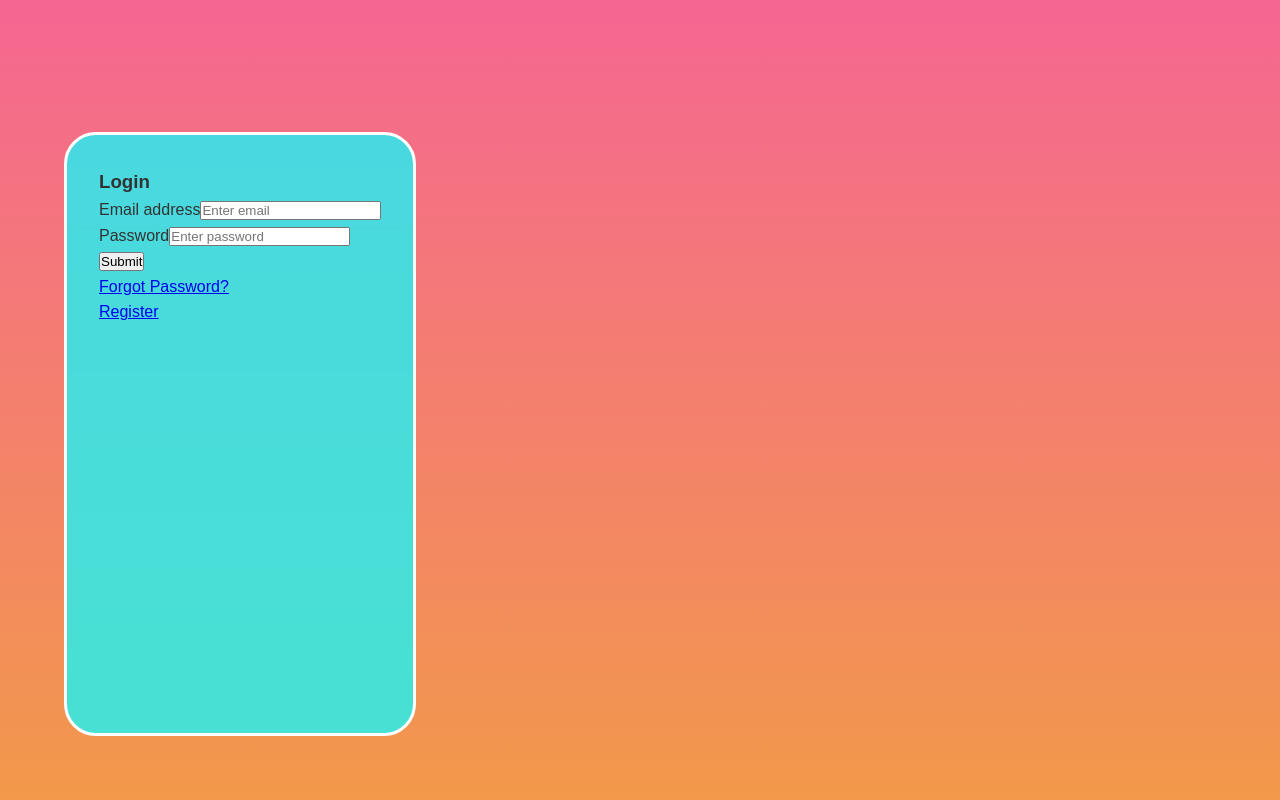
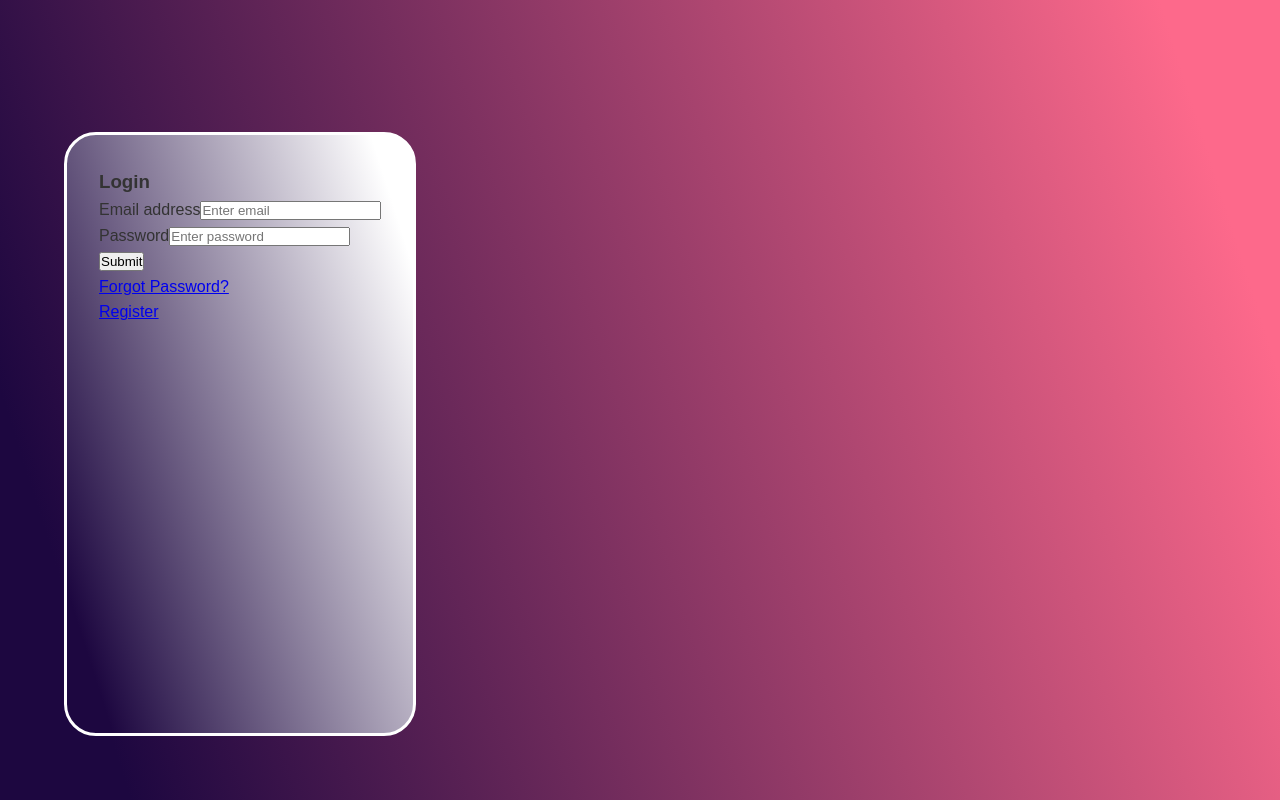
Before and after one commit to Neranjenkumar/flowok, a React (Create React App) app in the folder frontend/: page /login in a window 1280 px wide. Built offline with nearby package versions, Linux system fonts and the light colour scheme.

Commit message:
Changes
New One

```diff
--- a/frontend/src/App.js
+++ b/frontend/src/App.js
@@ -1,4 +1,4 @@
-import React, { useState, useMemo } from 'react';
+import React, { useState, useMemo, useEffect } from 'react';
 import { BrowserRouter as Router, Route, Routes, Navigate } from 'react-router-dom';
 import styled from 'styled-components';
 import { MainLayout } from './styles/Layouts';
@@ -11,8 +11,17 @@ import Login from './Components/Login/Login';
 import Register from './Components/Register/Register';
 
 function App() {
-  const [token, setToken] = useState('');
+  const [token, setToken] = useState(localStorage.getItem('token') || '');
   const [sidebarOpen, setSidebarOpen] = useState(false);
+
+  // Handle token storage in localStorage
+  useEffect(() => {
+    if (token) {
+      localStorage.setItem('token', token);
+    } else {
+      localStorage.removeItem('token');
+    }
+  }, [token]);
 
   const orbMemo = useMemo(() => <Orb />, []);
 
@@ -21,14 +30,14 @@ function App() {
       <AppStyled>
         {orbMemo}
         <MainLayout className={sidebarOpen ? 'nav-open' : ''}>
-          {token && <Navigation setSidebarOpen={setSidebarOpen} />}
+          {token && <Navigation token={token} setSidebarOpen={setSidebarOpen} />}
           <MainContent sidebarOpen={sidebarOpen}>
             <Routes>
               <Route path="/login" element={<Login setToken={setToken} />} />
               <Route path="/register" element={<Register />} />
-              <Route path="/dashboard" element={token ? <Dashboard /> : <Navigate to="/login" />} />
-              <Route path="/income" element={token ? <Income /> : <Navigate to="/login" />} />
-              <Route path="/expenses" element={token ? <Expenses /> : <Navigate to="/login" />} />
+              <Route path="/dashboard" element={token ? <Dashboard token={token} /> : <Navigate to="/login" />} />
+              <Route path="/income" element={token ? <Income token={token} /> : <Navigate to="/login" />} />
+              <Route path="/expenses" element={token ? <Expenses token={token} /> : <Navigate to="/login" />} />
               <Route path="*" element={<Navigate to={token ? "/dashboard" : "/login"} />} />
             </Routes>
           </MainContent>
@@ -42,8 +51,7 @@ const AppStyled = styled.div`
   height: 100vh;
   display: flex;
   flex-direction: column;
-  background: linear-gradient(180deg, #F56692 0%, #F2994A 100%);
-
+  background: linear-gradient(72.3deg, rgb(29, 7, 64) 8.5%, rgb(253, 105, 139) 92.2%);
   @media (min-width: 768px) {
     flex-direction: row;
   }
@@ -51,7 +59,7 @@ const AppStyled = styled.div`
 
 const MainContent = styled.main`
   flex: 1;
-  background: rgba(25, 246, 249, 0.78);
+  background: linear-gradient(72.3deg, rgb(29, 7, 64) 8.5%, #fff 92.2%);
   border: 3px solid #FFFFFF;
   backdrop-filter: blur(4.5px);
   border-radius: 32px;
@@ -59,18 +67,15 @@ const MainContent = styled.main`
   padding: 1rem;
   margin: 1rem;
 
-  // Ensure it starts after the navbar height
-  margin-top: 100px; /* Increase margin-top to avoid overlapping with navbar */
+  margin-top: 100px;
 
-  // Adjust for the sidebar
   margin-left: ${({ sidebarOpen }) => (sidebarOpen ? '250px' : '0')};
   transition: margin-left 350ms ease;
-
 
   @media (min-width: 768px) {
     padding: 2rem;
     margin: 2rem;
-    margin-top: 100px; /* Adjust for larger screens */
+    margin-top: 100px;
   }
 
   &::-webkit-scrollbar {
@@ -79,7 +84,7 @@ const MainContent = styled.main`
 
   @media (max-width: 768px) {
     margin-left: 0;
-    margin-top: 120px; /* Slightly increase the margin-top for smaller screens */
+    margin-top: 120px;
   }
 `;
 
```
Also changed, not shown: 2 other files (tests, documents, lock files or other folders).
